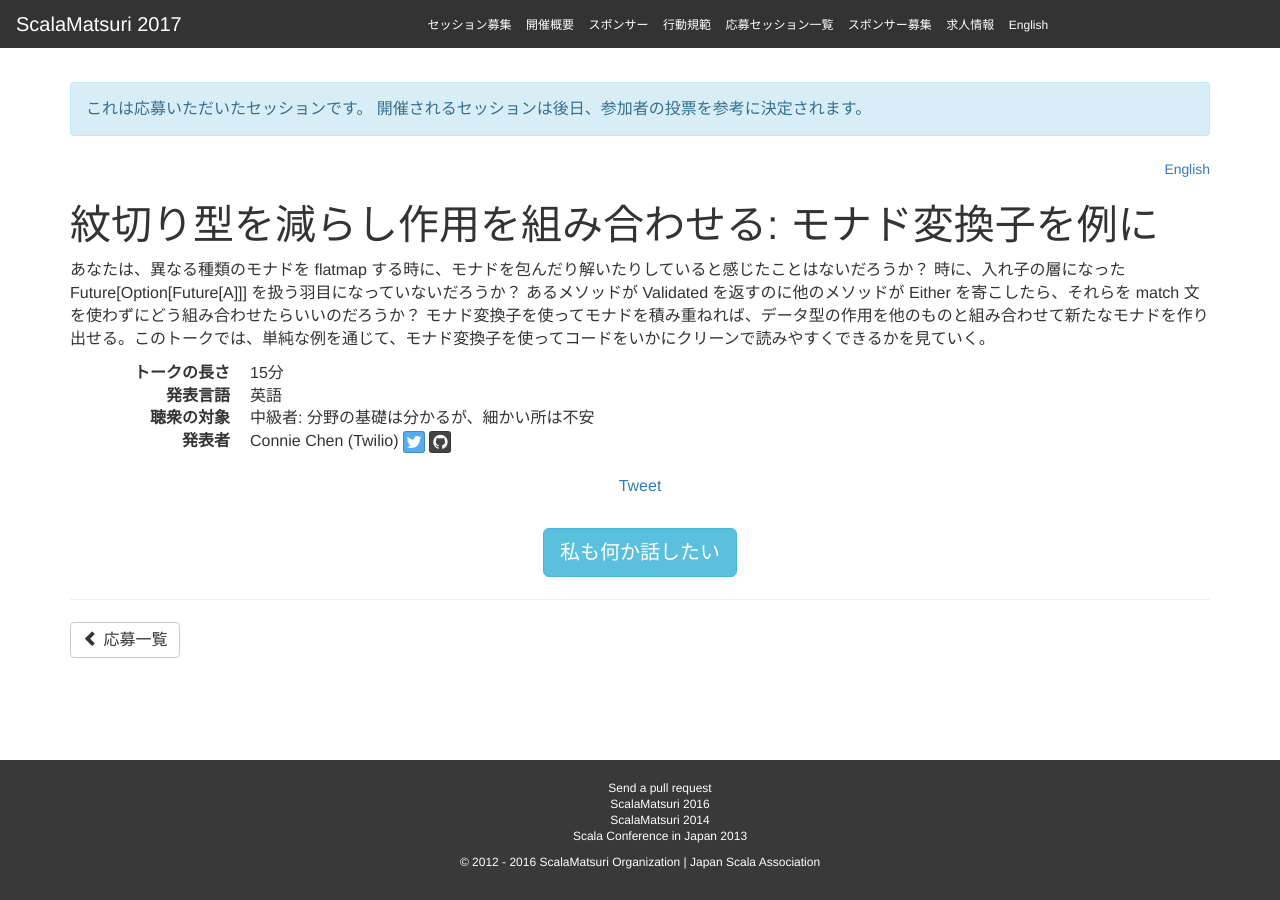
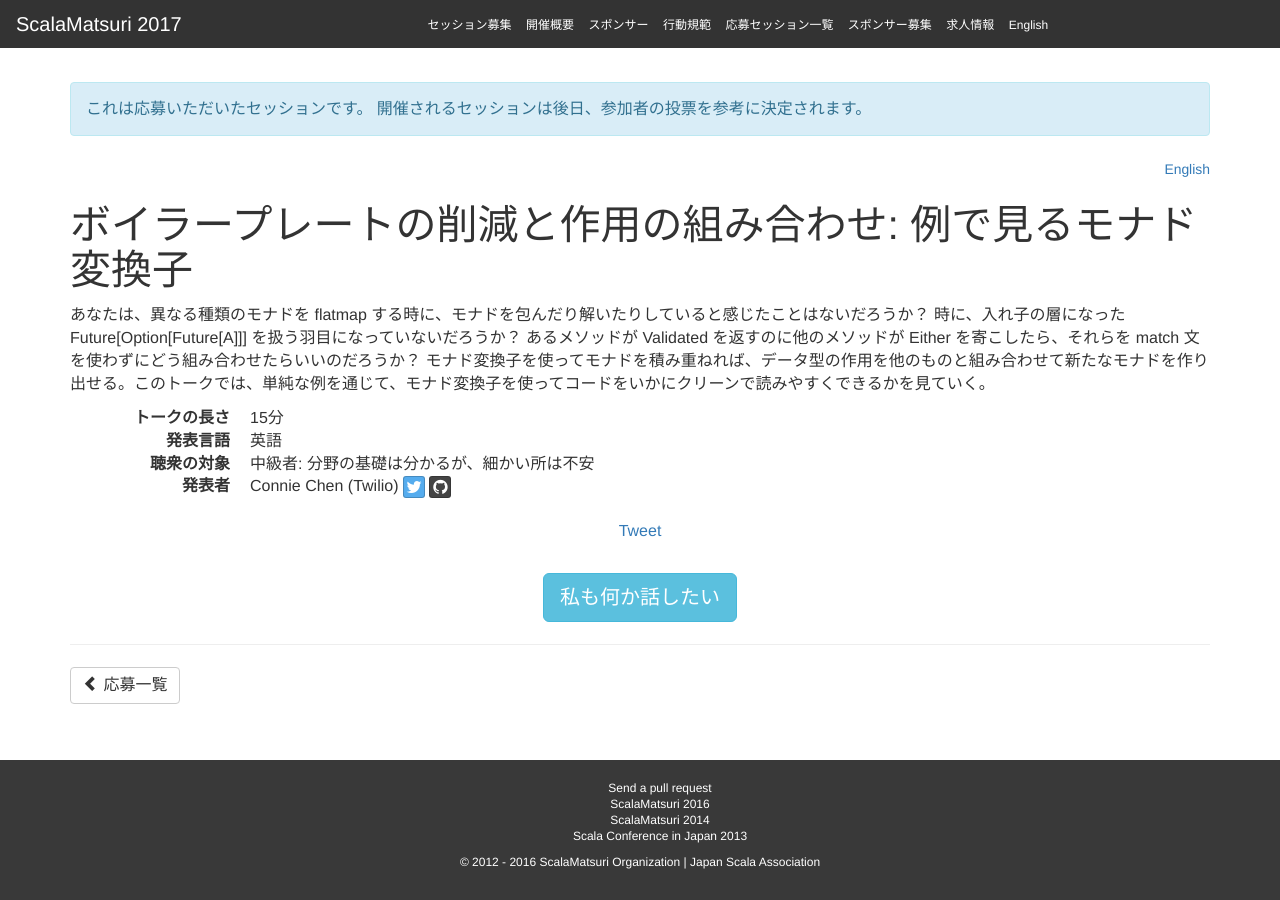
Before and after one commit to scalajp/2017.scalamatsuri.org, a Jekyll site: the page built from _candidates_ja/ConnieChen_2.md, in a window 1280 px wide. Built offline with Jekyll 4.4.1, drawn with Linux system fonts in a browser that asks for light colours; nearby versions of some CDN libraries; comment, search, counter and statistics services are not loaded.

Commit message:
apply a review comment

```diff
--- a/_candidates_ja/ConnieChen_2.md
+++ b/_candidates_ja/ConnieChen_2.md
@@ -1,6 +1,6 @@
 ---
 name: Connie Chen
-title: "紋切り型を減らし作用を組み合わせる: モナド変換子を例に"
+title: "ボイラープレートの削減と作用の組み合わせ: 例で見るモナド変換子"
 length: 15
 audience: Intermediate
 language: English
```
